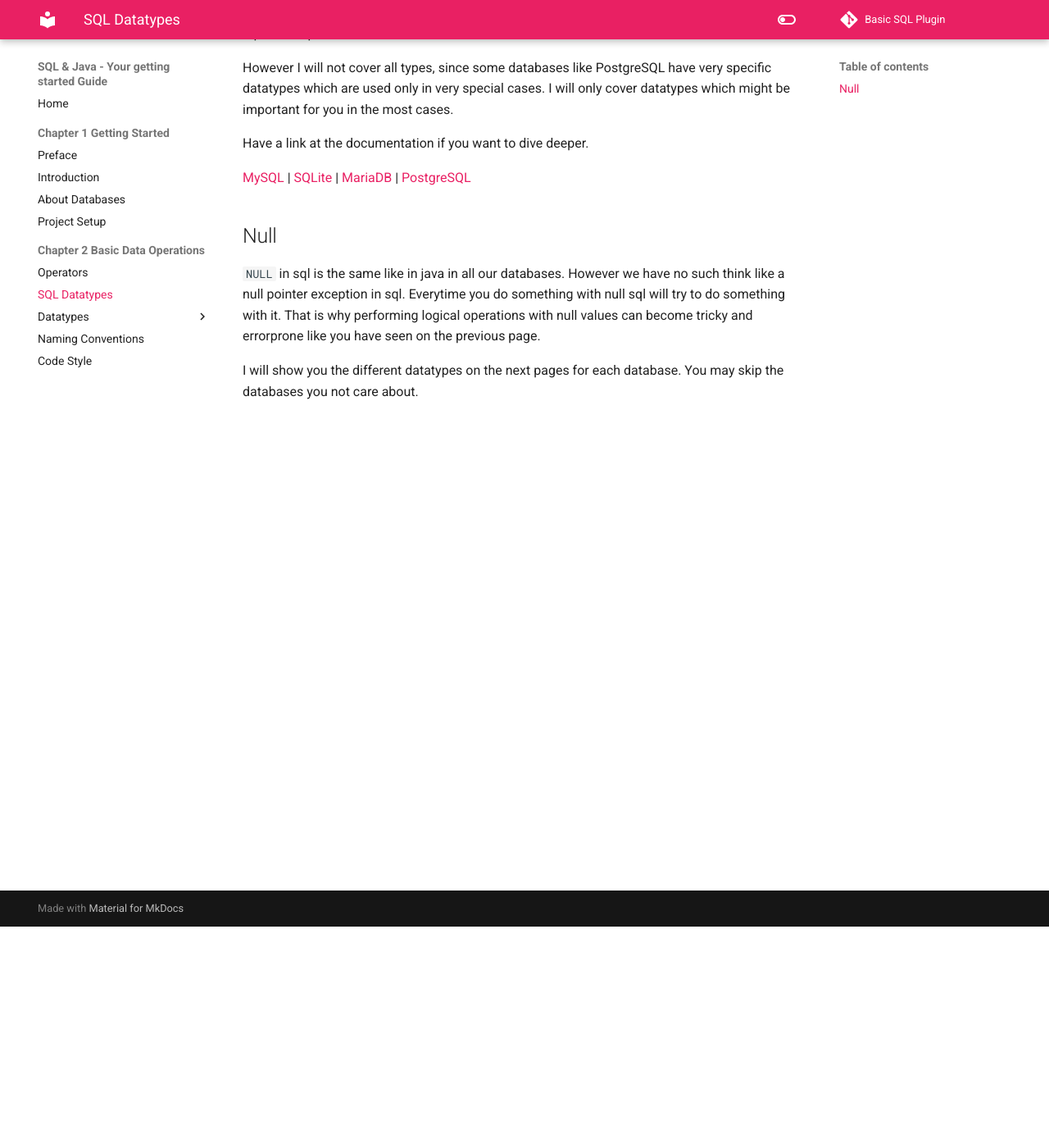
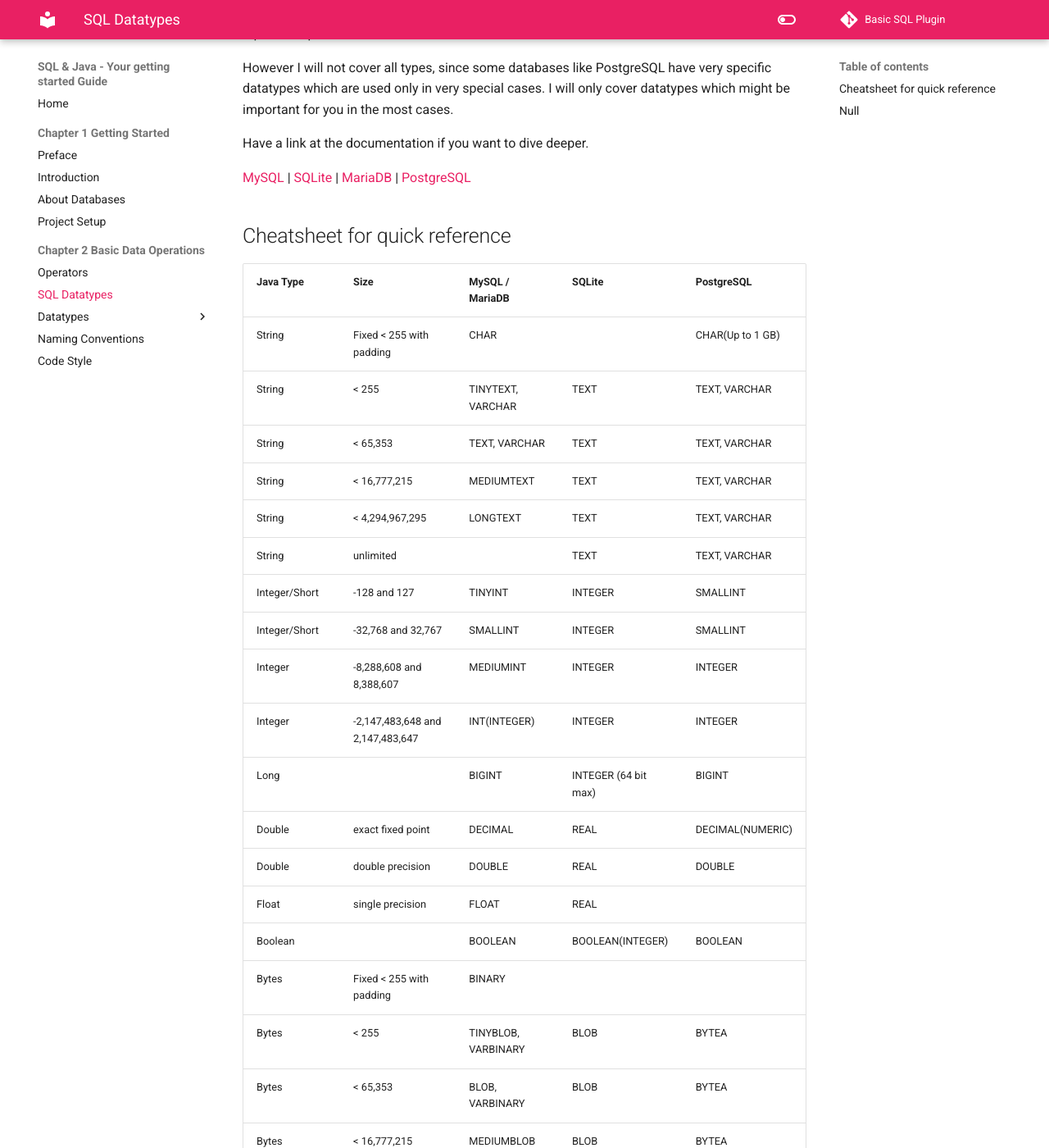
Before and after one commit to rainbowdashlabs/sql-java, an MkDocs documentation site: the page built from docs/02/sql_datatypes.md, in a window 1280 px wide and 1400 px high, scrolled down 270 px. Shown: the whole window at 82% size. Built offline with MkDocs 1.6.1 and Material for MkDocs 9.7.7, drawn with Linux system fonts in a browser that asks for light colours; comment, search, counter and statistics services are not loaded; some of the changed text lies outside the part shown.

Commit message:
Update postgres and add quick overview

```diff
--- a/docs/02/sql_datatypes.md
+++ b/docs/02/sql_datatypes.md
@@ -14,6 +14,35 @@ Have a link at the documentation if you want to dive deeper.
 [MySQL](https://dev.mysql.com/doc/refman/8.0/en/data-types.html) | [SQLite](https://www.sqlite.org/datatype3.html)
 | [MariaDB](https://mariadb.com/kb/en/data-types/) | [PostgreSQL](https://www.postgresql.org/docs/9.5/datatype.html)
 
+## Cheatsheet for quick reference
+
+**Java Type**|**Size**|**MySQL / MariaDB**|**SQLite**|**PostgreSQL**
+:-----|:-----|:-----|:-----|:-----
+String|Fixed < 255 with padding|CHAR| |CHAR(Up to 1 GB)
+String|< 255|TINYTEXT, VARCHAR|TEXT|TEXT, VARCHAR
+String|< 65,353|TEXT, VARCHAR|TEXT|TEXT, VARCHAR
+String|< 16,777,215|MEDIUMTEXT|TEXT|TEXT, VARCHAR
+String|< 4,294,967,295|LONGTEXT|TEXT|TEXT, VARCHAR
+String|unlimited| |TEXT|TEXT, VARCHAR
+Integer/Short|-128 and 127|TINYINT|INTEGER|SMALLINT
+Integer/Short|-32,768 and 32,767|SMALLINT|INTEGER|SMALLINT
+Integer| -8,288,608 and 8,388,607|MEDIUMINT|INTEGER|INTEGER
+Integer|-2,147,483,648 and 2,147,483,647|INT(INTEGER)|INTEGER|INTEGER
+Long| |BIGINT|INTEGER (64 bit max)|BIGINT
+Double|exact fixed point|DECIMAL|REAL|DECIMAL(NUMERIC)
+Double|double precision|DOUBLE|REAL|DOUBLE
+Float|single precision|FLOAT|REAL|
+Boolean| |BOOLEAN|BOOLEAN(INTEGER)|BOOLEAN
+Bytes|Fixed < 255 with padding|BINARY| |
+Bytes|< 255|TINYBLOB, VARBINARY|BLOB|BYTEA
+Bytes|< 65,353|BLOB, VARBINARY|BLOB|BYTEA
+Bytes|< 16,777,215|MEDIUMBLOB|BLOB|BYTEA
+Bytes|< 4,294,967,295|LONGBLOB|BLOB|BYTEA
+LocalDate| |DATE|TEXT, REAL, INTEGER|DATE
+LocalTime| |TIME|TEXT, REAL, INTEGER|TIME
+LocalDateTime| |TIMESTAMP|TEXT, REAL, INTEGER|TIMESTAMPTZ
+Timestamp| |TIMESTAMP|TEXT, REAL, INTEGER|TIMESTAMP
+
 ## Null
 
 `NULL` in sql is the same like in java in all our databases. However we have no such think like a null pointer exception
```
Also changed, not shown: docs/02/datatypes/mariadb_mysql.md (+1 -1 lines), docs/02/datatypes/postgresql.md (+5 -22 lines), docs/02/index.md (+1 -1 lines), docs/02/naming.md (+1 -2 lines), 1 other file.
